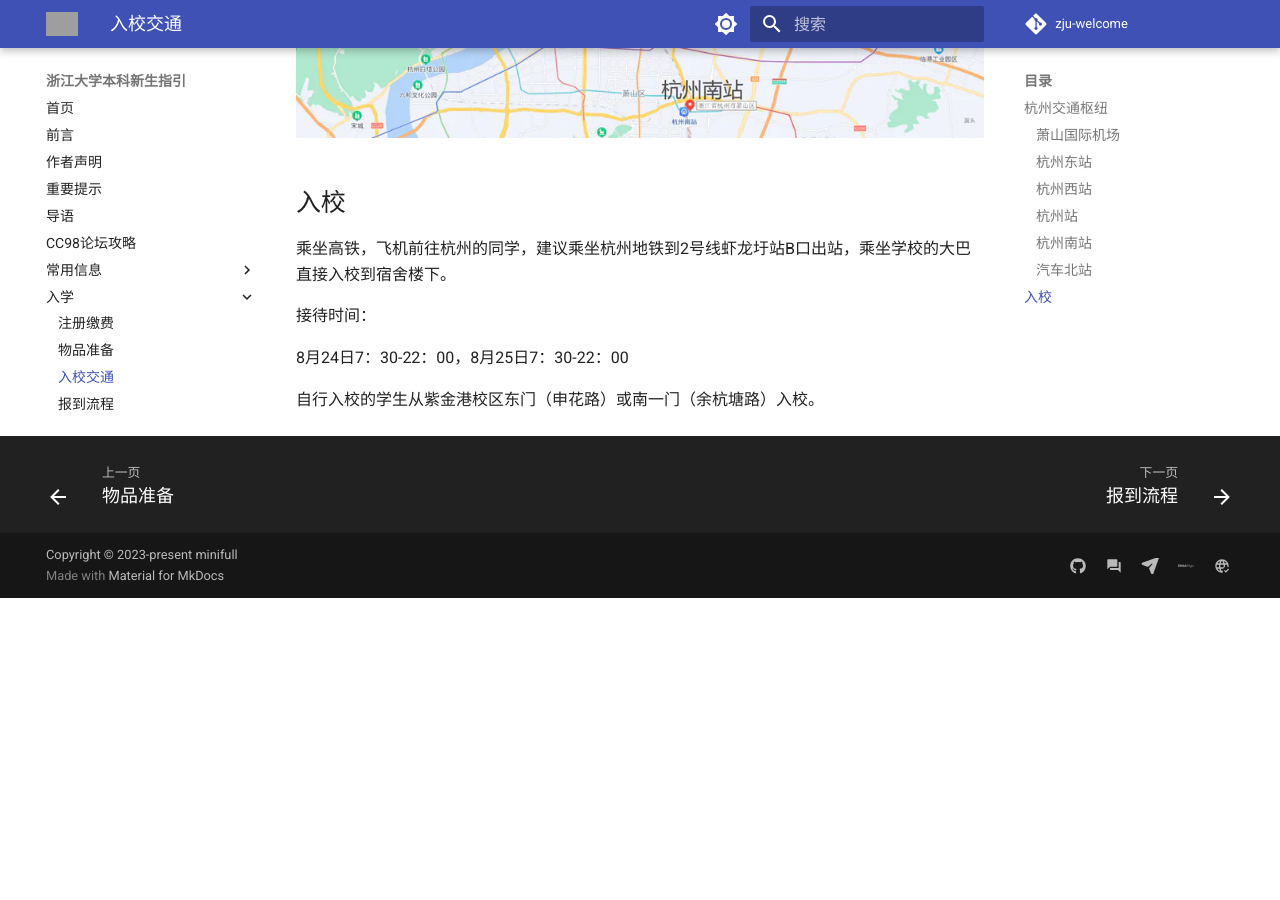
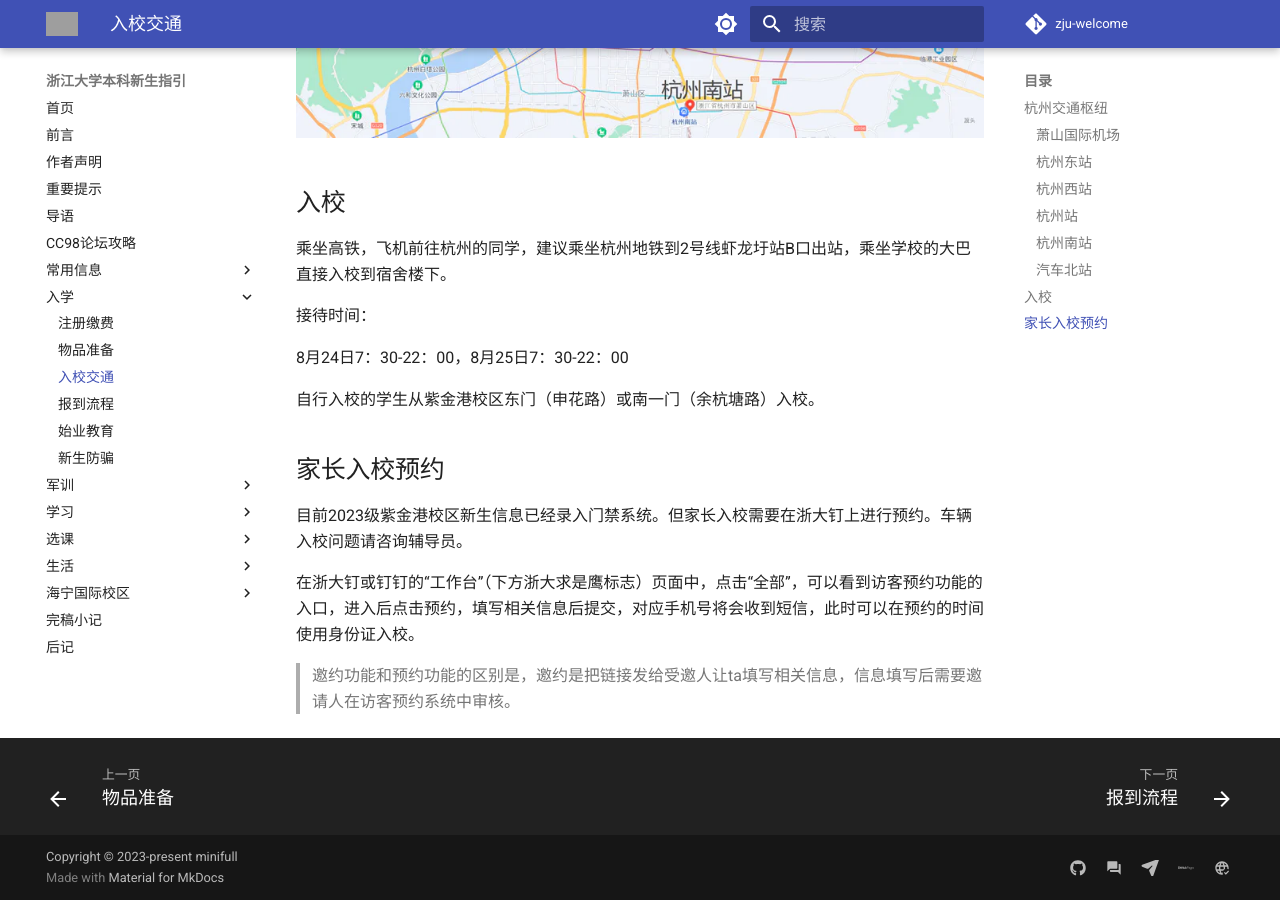
Before and after one commit to mini-full/zju-welcome, an MkDocs documentation site: the page built from docs/registration/transportation.md, in a window 1280 px wide and 900 px high, scrolled down 1227 px. Built offline with MkDocs 1.6.1 and Material for MkDocs 9.7.7, drawn with Linux system fonts in a browser that asks for light colours; comment, search, counter and statistics services are not loaded; before the commit the page ends 1825 px from its top, so only the background shows below that; grey boxes are pictures that could not be loaded.

Commit message:
添加家长入校相关信息

```diff
--- a/docs/registration/transportation.md
+++ b/docs/registration/transportation.md
@@ -38,3 +38,11 @@
 8月24日7：30-22：00，8月25日7：30-22：00
 
 自行入校的学生从紫金港校区东门（申花路）或南一门（余杭塘路）入校。
+
+## 家长入校预约
+
+目前2023级紫金港校区新生信息已经录入门禁系统。但家长入校需要在浙大钉上进行预约。车辆入校问题请咨询辅导员。
+
+在浙大钉或钉钉的“工作台”（下方浙大求是鹰标志）页面中，点击“全部”，可以看到访客预约功能的入口，进入后点击预约，填写相关信息后提交，对应手机号将会收到短信，此时可以在预约的时间使用身份证入校。
+
+> 邀约功能和预约功能的区别是，邀约是把链接发给受邀人让ta填写相关信息，信息填写后需要邀请人在访客预约系统中审核。
```
